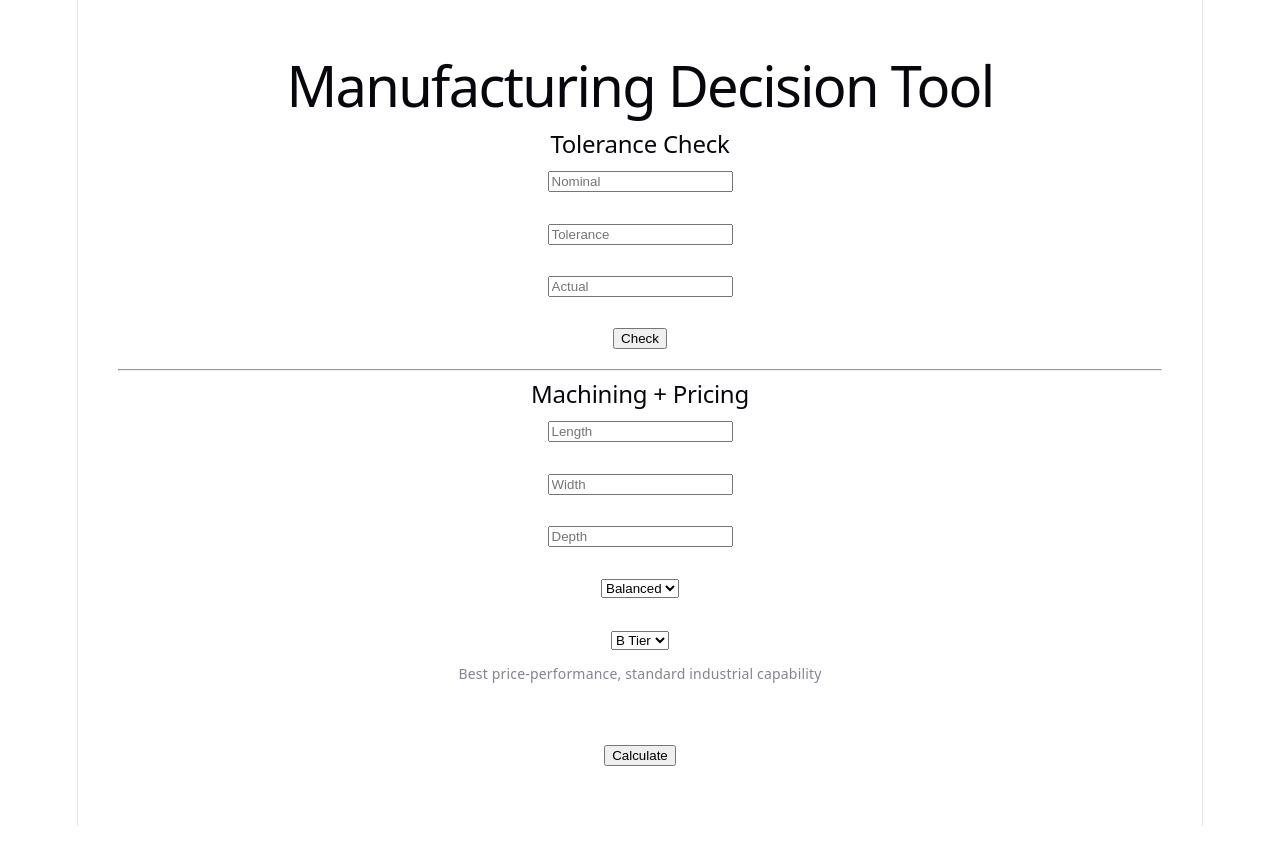
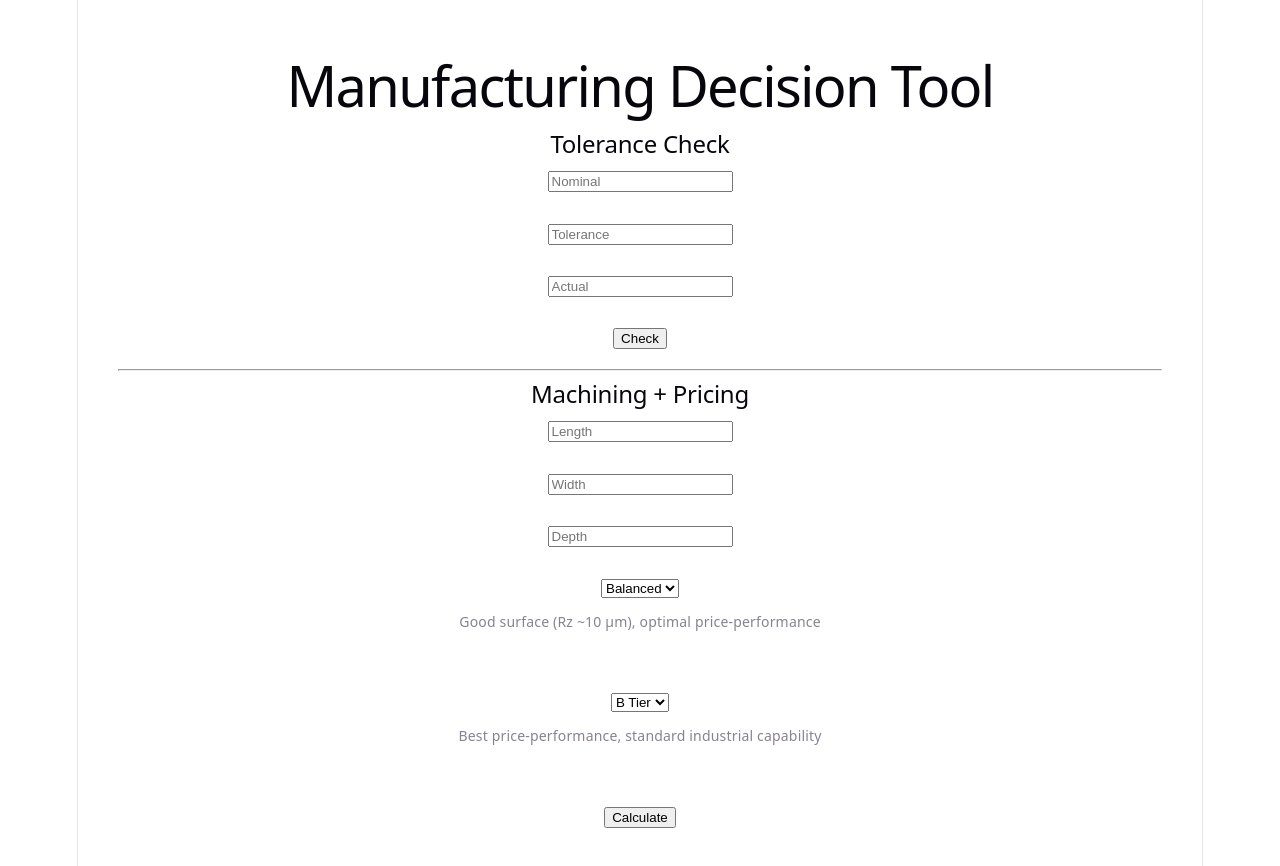
Before and after one commit to serifsumer-coder/tolerance-app, a React (Vite) app: page / in a window 1280 px wide. Shown: the top 866 px of the page. Before the commit the page ends 826 px from the top, so only its background shows below. Built offline with nearby package versions, Linux system fonts and the light colour scheme.

Commit message:
added quality descriptions

```diff
--- a/src/App.jsx
+++ b/src/App.jsx
@@ -16,9 +16,24 @@ export default function App() {
   const [machResult, setMachResult] = useState("");
 
   const qualitySettings = {
-    high: { feed: 2000, rpm: 8000, label: "🟢 Premium Finish" },
-    balanced: { feed: 3000, rpm: 7000, label: "🟡 Balanced" },
-    cost: { feed: 4500, rpm: 5500, label: "🔴 Cost Optimized" }
+    high: {
+      feed: 2000,
+      rpm: 8000,
+      label: "🟢 Premium Finish",
+      desc: "Best surface quality (Rz ~3 μm), slower but precise"
+    },
+    balanced: {
+      feed: 3000,
+      rpm: 7000,
+      label: "🟡 Balanced",
+      desc: "Good surface (Rz ~10 μm), optimal price-performance"
+    },
+    cost: {
+      feed: 4500,
+      rpm: 5500,
+      label: "🔴 Cost Optimized",
+      desc: "Rough finish (Rz ~25 μm), fastest and cheapest option"
+    }
   };
 
   const supplierRates = {
@@ -102,6 +117,7 @@ Suppliers may quote around this range depending on complexity`
   };
 
   const supplierDescription = supplierRates[supplier].desc;
+  const qualityDescription = qualitySettings[quality].desc;
 
   return (
     <div style={{ padding: "40px", textAlign: "center" }}>
@@ -133,6 +149,11 @@ Suppliers may quote around this range depending on complexity`
         <option value="cost">Cost</option>
       </select>
 
+      {/* 🔥 QUALITY DESC */}
+      <div style={{ marginTop: "10px", fontSize: "14px", opacity: 0.8 }}>
+        {qualityDescription}
+      </div>
+
       <br /><br />
 
       <select value={supplier} onChange={e => setSupplier(e.target.value)}>
@@ -141,7 +162,7 @@ Suppliers may quote around this range depending on complexity`
         <option value="C">C Tier</option>
       </select>
 
-      {/* 🔥 NEW: DESCRIPTION */}
+      {/* 🔥 SUPPLIER DESC */}
       <div style={{ marginTop: "10px", fontSize: "14px", opacity: 0.8 }}>
         {supplierDescription}
       </div>
```
